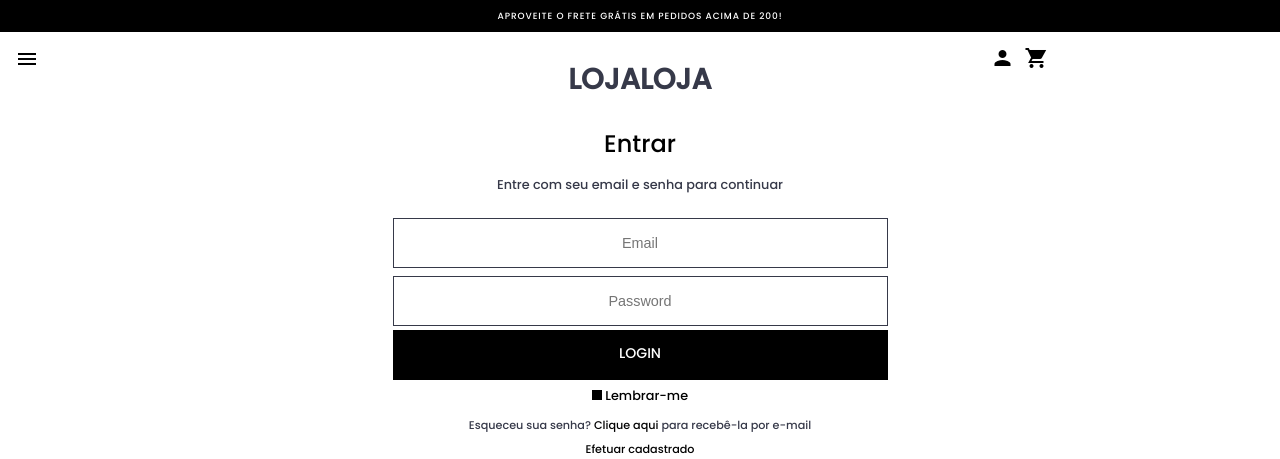
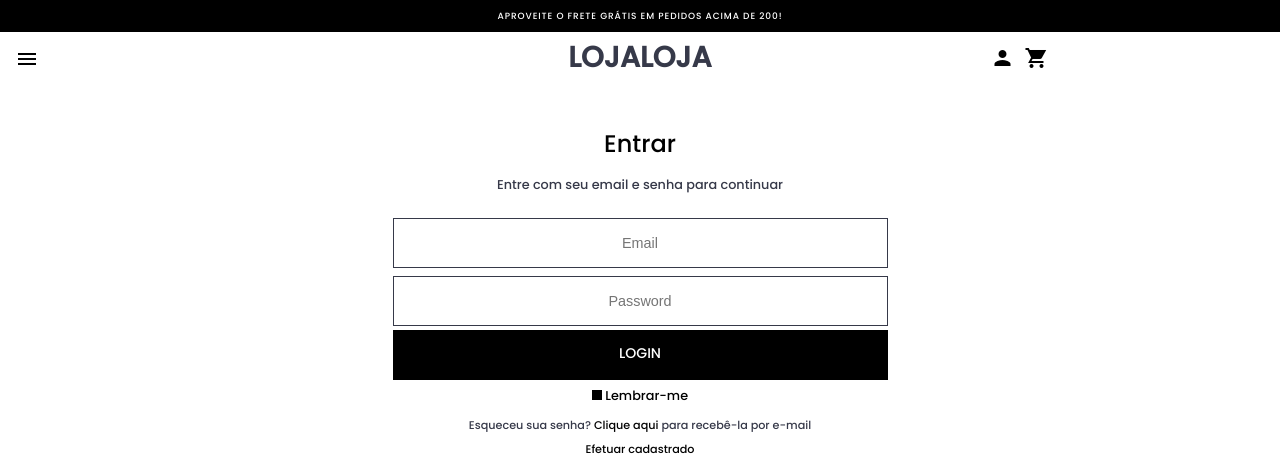
Before and after one commit to Anderson0312/ProjetoCurso, a PHP site: page /login.php in a window 1280 px wide. Shown: the top 459 px of the page. Run offline with PHP 8.4, Linux system fonts and the light colour scheme; some libraries are stand-ins or nearby versions.

Commit message:
Update stylelogin.css

```diff
--- a/css/stylelogin.css
+++ b/css/stylelogin.css
@@ -46,8 +46,8 @@ body {
 header h1 {
     color: var(--color-primary);
     text-align: center;
-    padding: 25px;
     text-transform: uppercase;
+    padding: 3px;
 }
 
 
```
